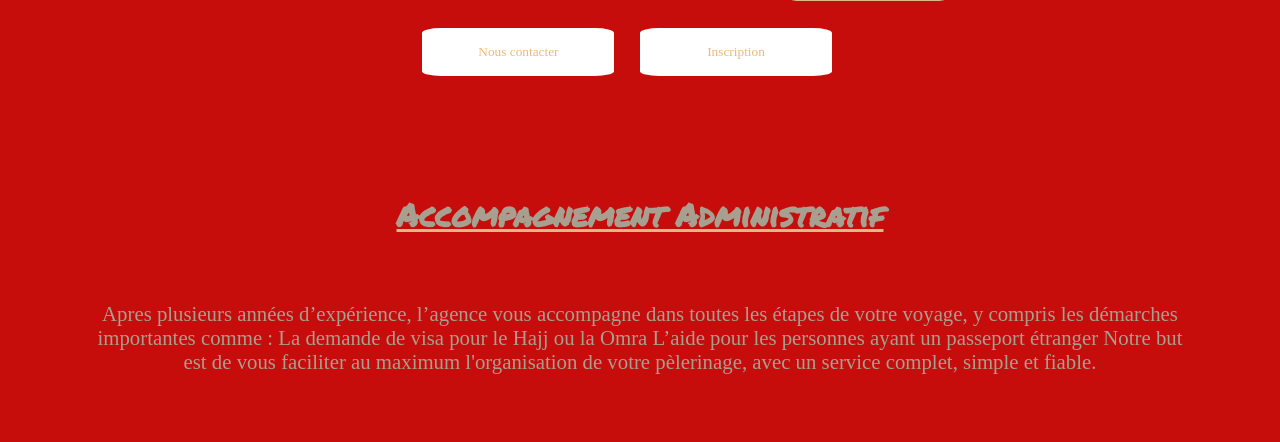
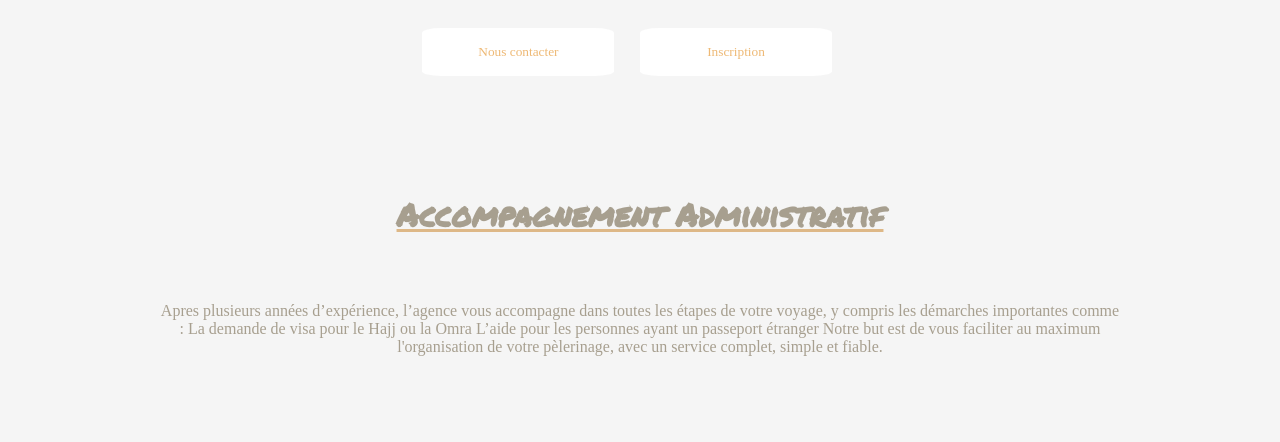
Before and after one commit to seckene/siteali2, a PHP site: page / in a window 1280 px wide. Shown: the part 2716-3158 px from the top of the page. Run offline with PHP 8.4, Linux system fonts and the light colour scheme; some web fonts are replaced.

Commit message:
commit number62

```diff
--- a/style1.css
+++ b/style1.css
@@ -4,7 +4,7 @@
     box-sizing: border-box;
 }
 body{
- background-color: rgb(199, 12, 12);
+ background-color: whitesmoke;
 }
 .navb{display: flex;
     align-items: center;
@@ -132,7 +132,6 @@ font-size: 1.7rem;
     display: none;
 }
 .goos{
-border: 3px solid black;
     height: 32rem;
     width: 50%;
     margin-top: 2%;
@@ -362,9 +361,9 @@ h4{
 
     }
     .tex44{
-        width:85%;
+        width:75%;
         text-align: center;
-        font-size: 1.3rem;
+        font-size: 1rem;
         font-family: "Boldonse";
         color: #a79f8f;
         }
```
